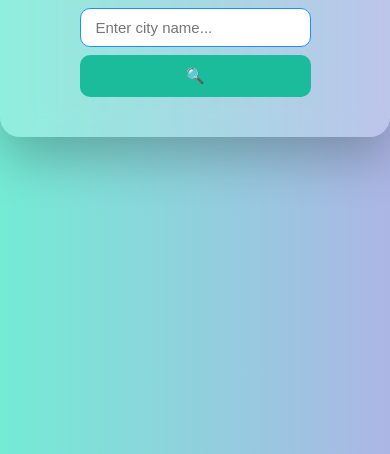
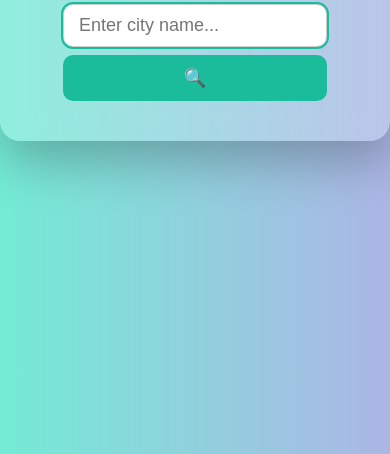
Before and after one commit to MohammedKaif278/Smart-Whether-App, a plain HTML site: page index.html in a window 390 px wide. Shown: the part 390-844 px from the top of the page. Drawn offline with Linux system fonts and the light colour scheme.

Commit message:
transition changes

```diff
--- a/style.css
+++ b/style.css
@@ -51,8 +51,8 @@
       box-shadow: 2px 20px 50px rgba(0, 0, 0, 0.25);
       padding: 30px;
       color: #333;
-      transition: background 0.5s, color 0.5s;
-      transition: transform 0.3s ease, box-shadow 0.3s ease;
+      transition: background 0.5s, color 0.5s, transform 0.3s ease, box-shadow 0.3s ease;
+
     }
 
     body.dark .app-container {
@@ -93,9 +93,10 @@
       transition: border 0.3s;
     }
 
-    .search-box input:focus {
-      border-color: #1e90ff;
-    }
+  .search-box input:focus-visible,
+.search-box button:focus-visible {
+  outline: 2px solid #1abc9c;
+}
 
     .search-box button {
        padding: 12px 16px;
@@ -112,25 +113,7 @@
       background: #16a085;
     }
 
-    /* .toggle-dark {
-      background: none;
-      border: none;
-      font-size: 18px;
-      margin-bottom: 10px;
-      cursor: pointer;
-      color: inherit;
-    } */
 
-    /* .weather-card img {
-      width: 80px;
-      margin: 10px 0;
-    }
-
-    .weather-card p {
-      font-size: 16px;
-      margin: 6px 0;
-      animation: fadeIn 0.5s ease-in-out;
-    } */
 
 
      #main img {
@@ -197,7 +180,7 @@
 
        .search-box input, .search-box button {
         width: 100%;
-        font-size: 15px;
+        font-size: 18px;
       }
 
       .app-container{
@@ -205,7 +188,7 @@
       }
 
       #main p {
-        font-size: 15px;
+        font-size: 18px;
       }
 
       h1 {
```
